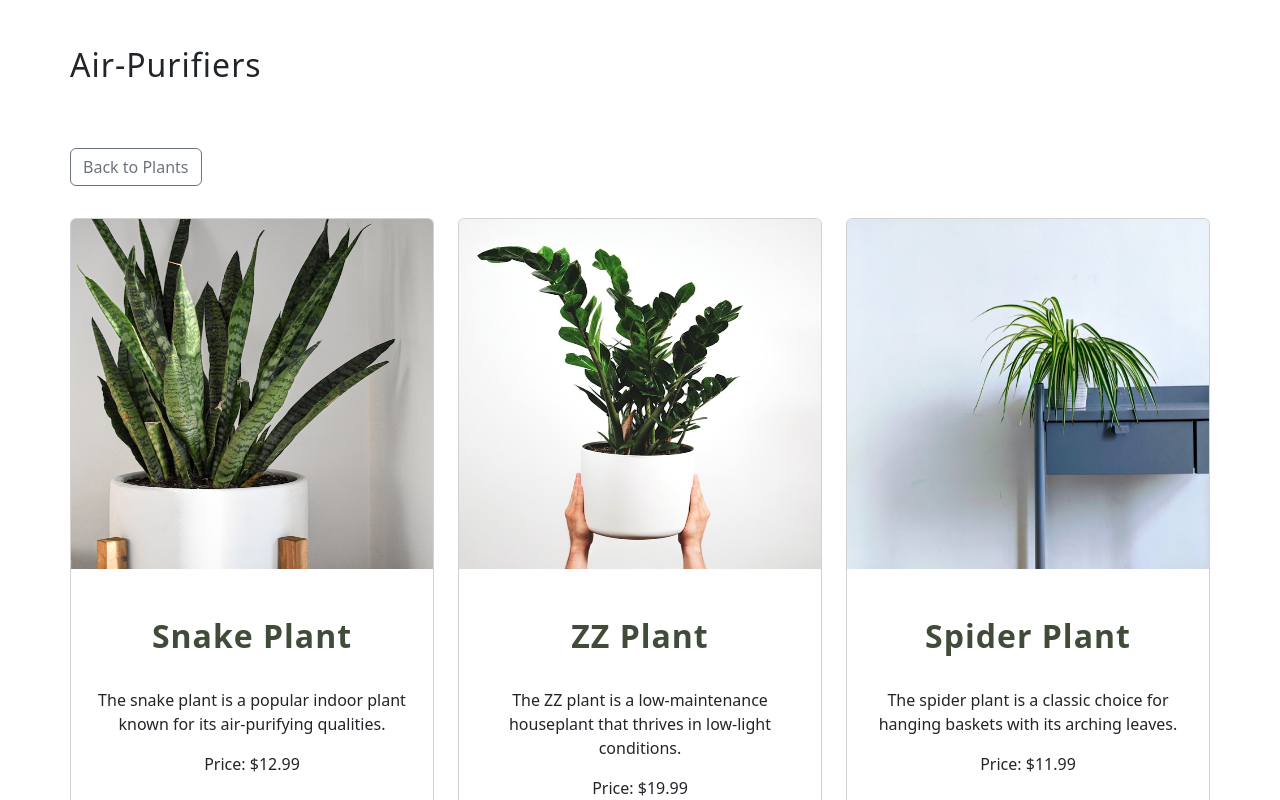
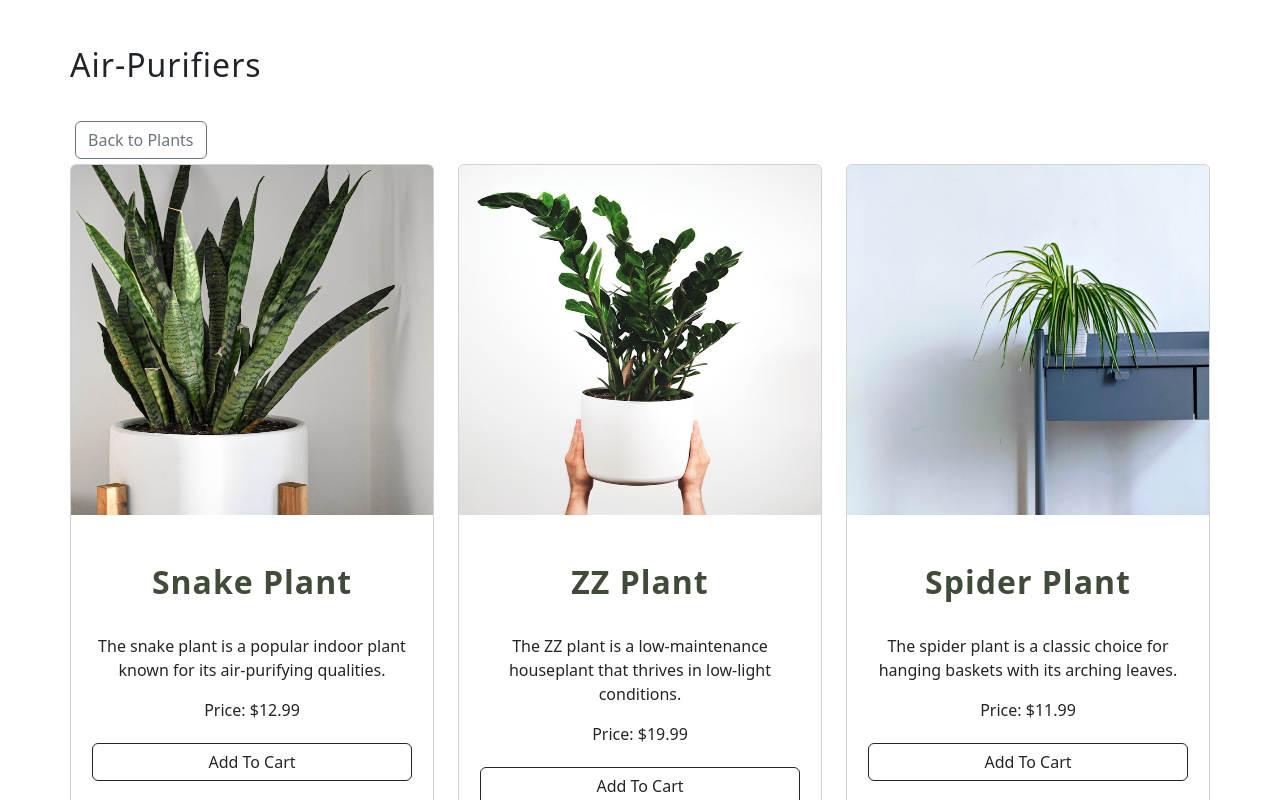
Before and after one commit to shay122990/shay-tree-plant-shop-react, a React (Vite) app: page /plants/category/Air-Purifiers in a window 1280 px wide. Shown: the part 540-1340 px from the top of the page. Built offline with nearby package versions, Linux system fonts and the light colour scheme; no server answers.

Commit message:
changed category component to handle each PlantCard component as indidvidual id, change PlantCard component to handle how Button texts as well as go to checkout show up upon state change

```diff
--- a/src/components/button/button.styles.css
+++ b/src/components/button/button.styles.css
@@ -1,4 +1,7 @@
 /* Override styles for the google sign-in button */
+.btn{
+  margin: 5px !important
+}
 .google-sign-in {
     background-color: aqua !important;
 
--- a/src/components/category/category.component.jsx
+++ b/src/components/category/category.component.jsx
@@ -1,8 +1,9 @@
+import "./category.styles.css";
+
 import { useContext } from "react";
 import { useParams, useNavigate } from "react-router-dom";
 import { ProductsContext } from "../../contexts/product.context";
 import PlantCard from "../../components/plant-card/plant-card.components";
-import "./category.styles.css";
 
 const Category = () => {
   const { categoryName } = useParams();
@@ -29,7 +30,13 @@ const Category = () => {
       >
         Back to Plants
       </button>
-      <PlantCard plants={categoryPlants} />
+      <div className="row row-cols-1 row-cols-md-3 g-4">
+        {categoryPlants.map((plant) => (
+          <div key={plant.id} className="col">
+            <PlantCard plant={plant} />
+          </div>
+        ))}
+      </div>
     </div>
   );
 };
--- a/src/components/footer/footer.component.jsx
+++ b/src/components/footer/footer.component.jsx
@@ -8,7 +8,7 @@ const Footer = () => {
         href="/"
         className="col-md-4 d-flex align-items-center justify-content-center mb-3 mb-md-0 me-md-auto link-body-emphasis text-decoration-none"
       >
-        <img src={logo} alt={logo} height="60px" />
+        <img src={logo} alt={logo} />
       </a>
 
       <ul className="nav col-md-4 justify-content-end">
--- a/src/components/navbar/navbar.styles.css
+++ b/src/components/navbar/navbar.styles.css
@@ -3,6 +3,7 @@
 }
 .navbar-brand img{
     height: 80px;
+    width: 80px;
 }
 .navbar-collapse{
     flex-grow: 0 !important;
--- a/src/components/plant-card/plant-card.components.jsx
+++ b/src/components/plant-card/plant-card.components.jsx
@@ -1,66 +1,60 @@
+import "./plant-card.styles.css";
 import PropTypes from "prop-types";
 import { useContext, useState } from "react";
-import "./plant-card.styles.css";
+import { useNavigate } from "react-router-dom";
 import { CartContext } from "../../contexts/cart.context";
 import Button from "../button/button.component";
 
-const PlantCard = ({ plants }) => {
+const PlantCard = ({ plant }) => {
+  const navigate = useNavigate();
   const { addItemToCart } = useContext(CartContext);
 
-  // Local state to manage button text
-  const [buttonText, setButtonText] = useState("Add To Cart");
+  const [buttonState, setButtonState] = useState({
+    buttonText: "Add To Cart",
+    showCheckoutButton: false,
+  });
 
-  // Function to handle adding item to cart
-  const handleAddToCart = (plant) => {
+  const handleAddToCart = () => {
     addItemToCart(plant);
-    setButtonText("Item added");
-
-    // Set timeout to revert button text after 2 seconds
+    setButtonState({ buttonText: "Item added", showCheckoutButton: true });
     setTimeout(() => {
-      setButtonText("Add To Cart");
-    }, 2000); // Adjust the timeout duration as needed
+      setButtonState((prevState) => ({
+        ...prevState,
+        buttonText: "Add To Cart",
+      }));
+    }, 2000);
   };
 
   return (
-    <div className="container">
-      <div className="row row-cols-1 row-cols-md-3 g-4">
-        {plants.map((plant) => (
-          <div key={plant.id} className="col">
     <div className="card h-100">
-              <img
-                src={plant.image}
-                className="card-img-top"
-                alt={plant.name}
-              />
+      <img src={plant.image} className="card-img-top" alt={plant.name} />
       <div className="card-body">
         <h2 className="card-title">{plant.name}</h2>
         <p className="card-text">{plant.description}</p>
         <p className="card-text">Price: ${plant.price.toFixed(2)}</p>
-                <Button
-                  buttonType="cart"
-                  onClick={() => handleAddToCart(plant)}
-                >
-                  {buttonText}
+        <div className="d-flex flex-column">
+          <Button buttonType="cart" onClick={handleAddToCart}>
+            {buttonState.buttonText}
           </Button>
+          {buttonState.showCheckoutButton && (
+            <Button buttonType="cart" onClick={() => navigate("/checkout")}>
+              Checkout
+            </Button>
+          )}
         </div>
-            </div>
-          </div>
-        ))}
       </div>
     </div>
   );
 };
 
 PlantCard.propTypes = {
-  plants: PropTypes.arrayOf(
-    PropTypes.shape({
+  plant: PropTypes.shape({
     id: PropTypes.number.isRequired,
     image: PropTypes.string.isRequired,
     name: PropTypes.string.isRequired,
     description: PropTypes.string.isRequired,
     price: PropTypes.number.isRequired,
-    })
-  ).isRequired,
+  }).isRequired,
 };
 
 export default PlantCard;
```
Lines whose indentation alone changed are shown as unchanged.
